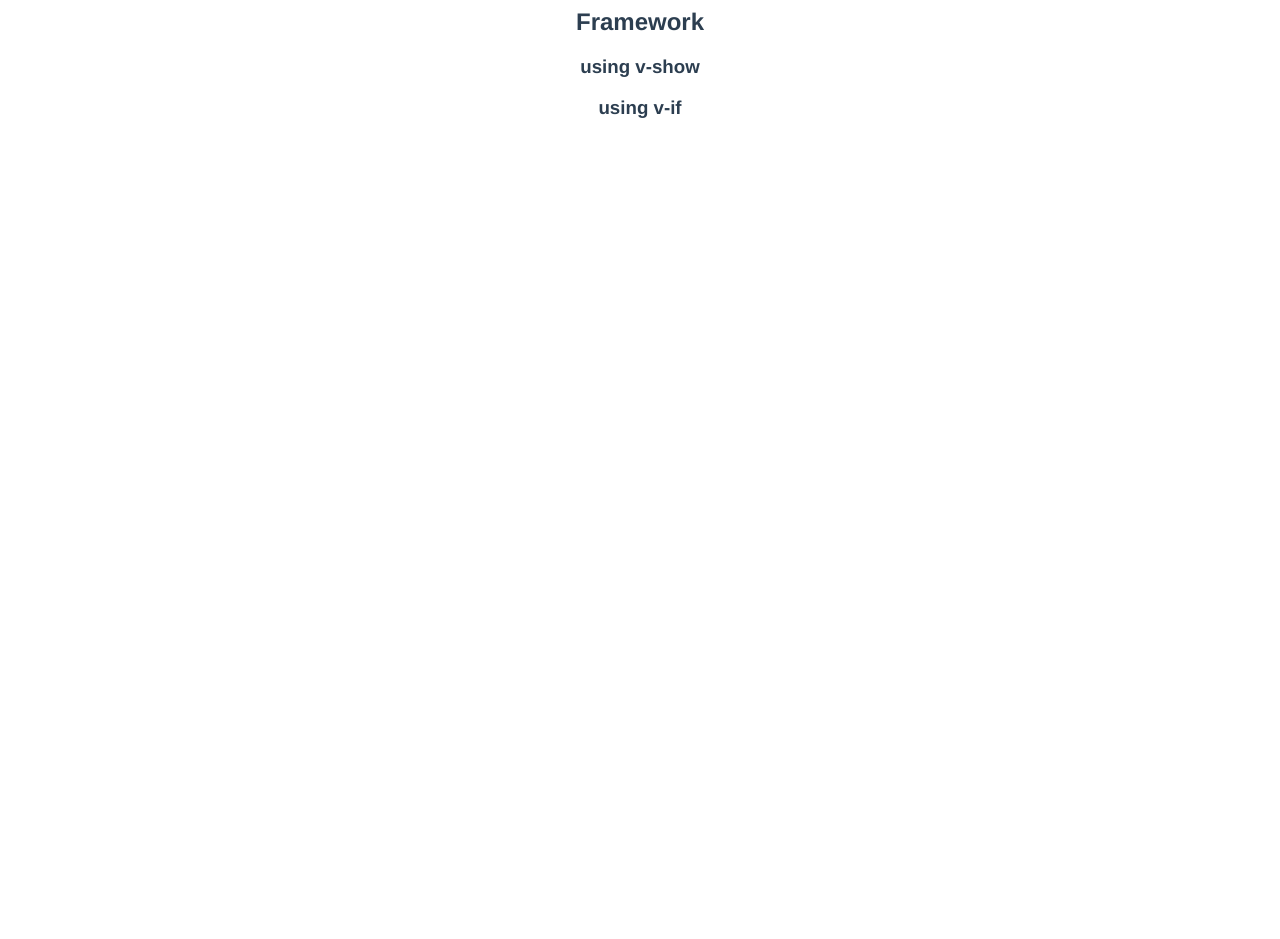
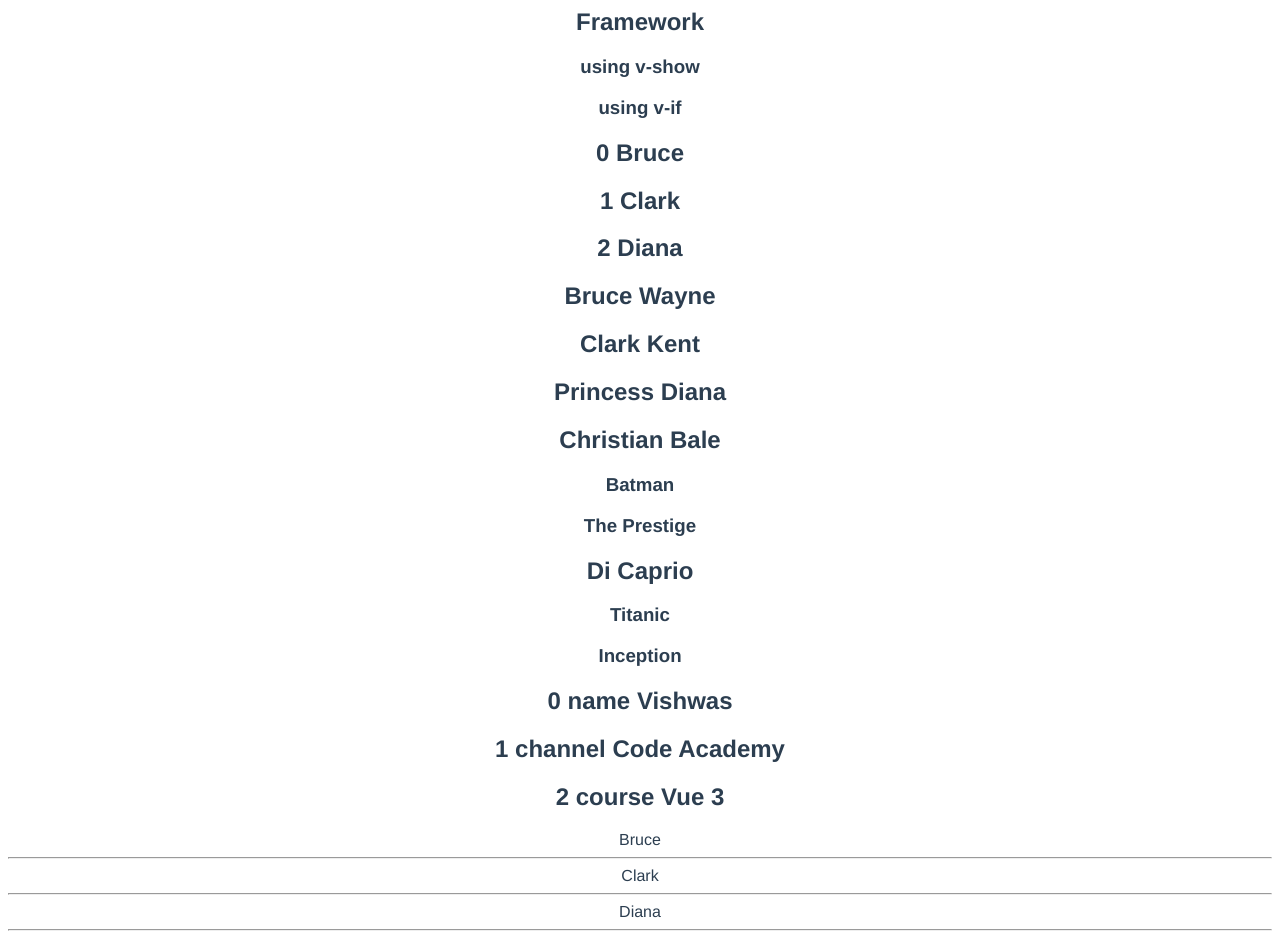
Before and after one commit to swee76/getting-started-on-vue, a Vue app: page / in a window 1280 px wide. Shown: the part 1360-2299 px from the top of the page. Before the commit the page ends 1497 px from the top, so only its background shows below. Built offline with nearby package versions, Linux system fonts and the light colour scheme.

Commit message:
vue list rendering

```diff
--- a/src/App.vue
+++ b/src/App.vue
@@ -37,13 +37,18 @@
   <h2 :style="headerStyleObject">Style Object</h2>
   <div :style="[baseStyleObject, successStyleObject]">Success Style</div>
   <div :style="[baseStyleObject, dangerStyleObject]">Danger Style</div>
-  <ConditionalRendering />
+  <conditional-rendering />
+  <list-rendering />
 </template>
 
 <script>
 import ConditionalRendering from "./components/ConditionalRendering.vue";
+import ListRendering from "./components/ListRendering.vue";
 export default {
-  components: { ConditionalRendering },
+  components: {
+    "conditional-rendering": ConditionalRendering,
+    "list-rendering": ListRendering,
+  },
   name: "App",
   data() {
     return {
--- /dev/null
+++ b/src/components/ListRendering.vue
@@ -0,0 +1,45 @@
+<template>
+  <h2 v-for="(name, index) in names" :key="name">{{ index }} {{ name }}</h2>
+  <h2 v-for="name in fullNames" :key="name.first">
+    {{ name.first }} {{ name.last }}
+  </h2>
+  <div v-for="actor in actors" :key="actor.name">
+    <h2>{{ actor.name }}</h2>
+    <h3 v-for="movie in actor.movies" :key="movie">{{ movie }}</h3>
+  </div>
+  <h2 v-for="(value, key, index) in myInfo" :key="value">
+    {{ index }} {{ key }} {{ value }}
+  </h2>
+  <template v-for="name in names" :key="name"
+    >{{ name }}
+    <hr
+  /></template>
+</template>
+
+<script>
+export default {
+  name: "ListRendering",
+  data() {
+    return {
+      lol: "Lol",
+      names: ["  Bruce", "Clark", "Diana"],
+      fullNames: [
+        { first: "Bruce", last: "Wayne" },
+        { first: "Clark", last: "Kent" },
+        { first: "Princess", last: "Diana" },
+      ],
+      actors: [
+        { name: "Christian Bale", movies: ["Batman", "The Prestige"] },
+        { name: "Di Caprio", movies: ["Titanic", "Inception"] },
+      ],
+      myInfo: {
+        name: "Vishwas",
+        channel: "Code Academy",
+        course: "Vue 3",
+      },
+    };
+  },
+};
+</script>
+
+<style></style>
```
